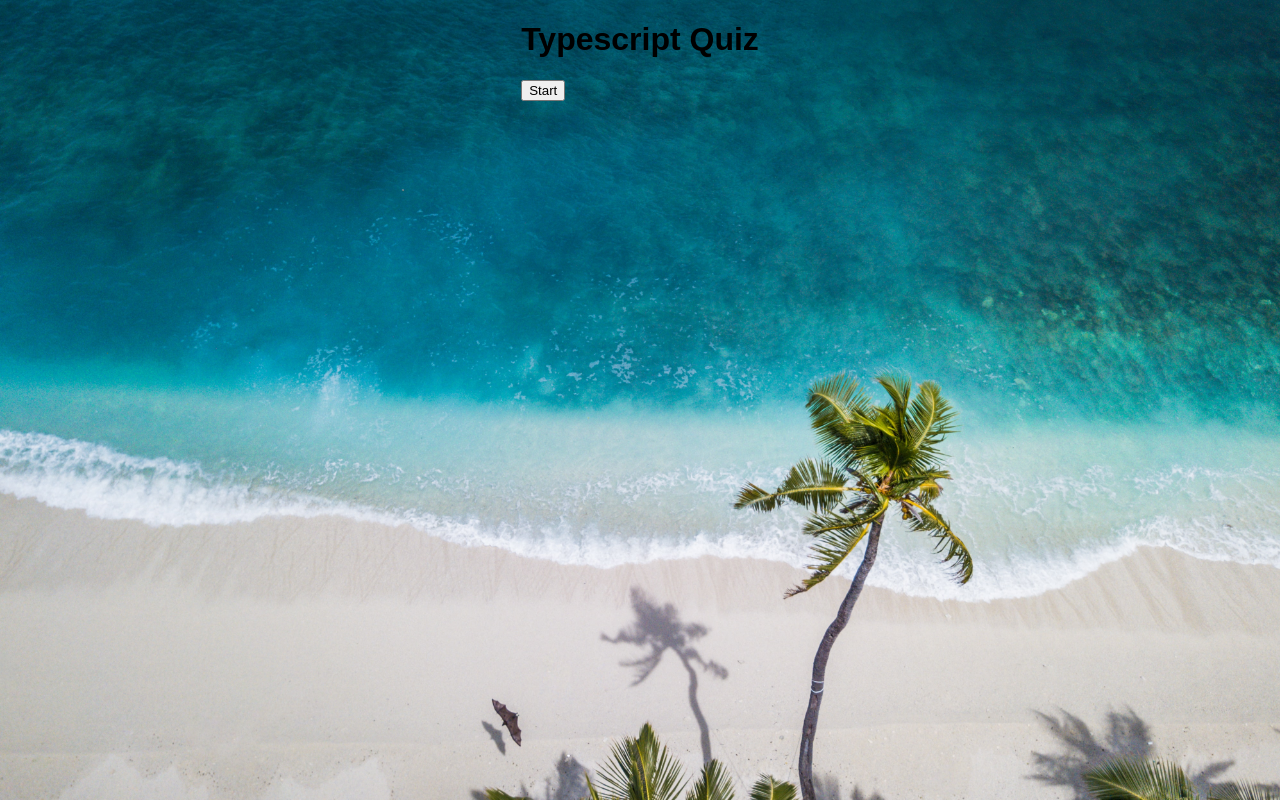
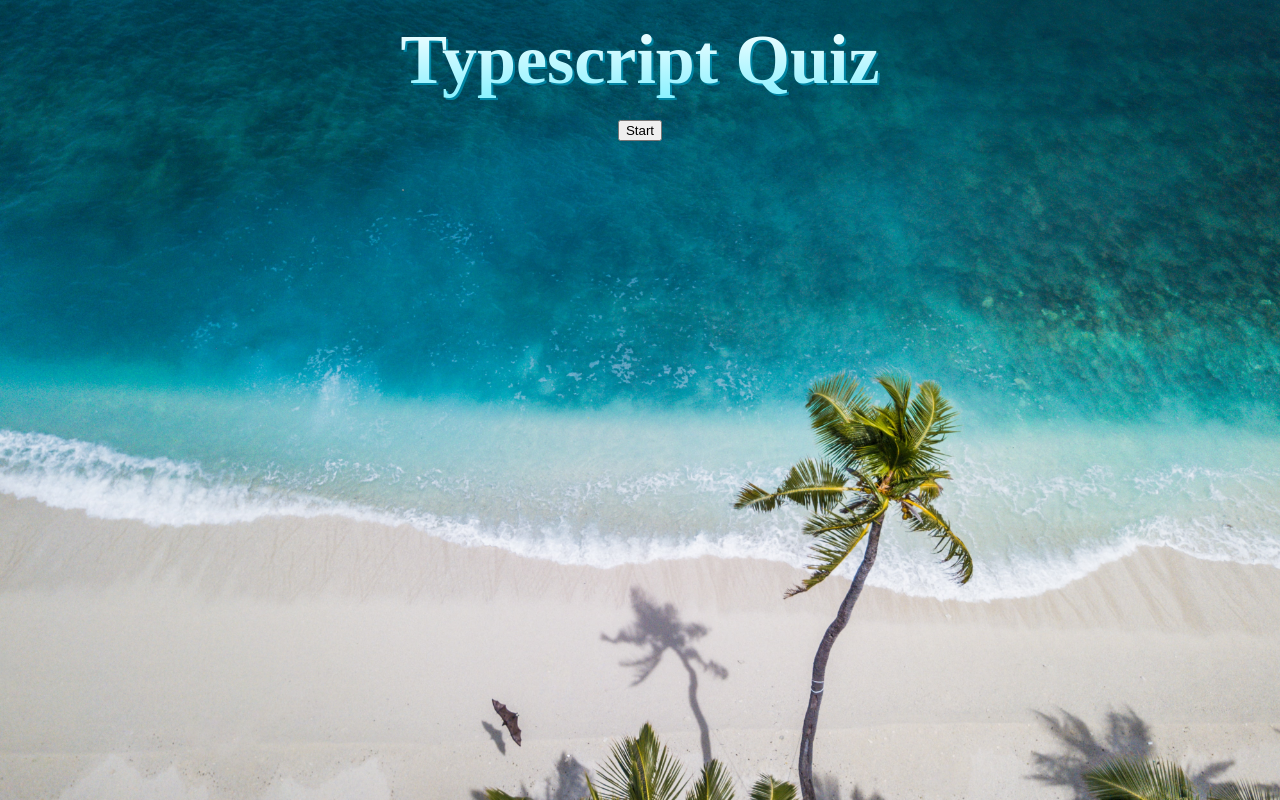
Before and after one commit to gavinquirk/mass-effect-quiz, a React (Create React App) app: page / in a window 1280 px wide. Built offline with nearby package versions, Linux system fonts and the light colour scheme; a web font is replaced by a local one.

Commit message:
wrapper styles

```diff
--- a/src/App.styles.ts
+++ b/src/App.styles.ts
@@ -21,3 +21,34 @@
   }
 
 `
+
+export const Wrapper = styled.div`
+  display: flex;
+  flex-direction: column;
+  align-items: center;
+
+  > p {
+    color: #fff;
+  }
+
+  .score {
+    color: #fff;
+    font-size: 2rem;
+    margin: 0;
+  }
+
+  h1 {
+    font-family: Fascinate Inline;
+    background-image: linear-gradient(180deg, #fff, #87f1ff);
+    background-size: 100%;
+    background-clip: text;
+    -webkit-background-clip: text;
+    -webkit-text-fill-color: transparent;
+    -moz-background-clip: text;
+    -moz-text-fill-color: transparent;
+    filter: drop-shadow(2px 2px #0085a3);
+    font-size: 70px;
+    text-align: center;
+    margin: 20px;
+  }
+`
--- a/src/App.tsx
+++ b/src/App.tsx
@@ -3,7 +3,8 @@
 import QuestionCard from './components/QuestionCard';
 
 // Styles
-import {GlobalStyles} from './App.styles'
+import {GlobalStyles, Wrapper} from './App.styles'
+
 
 // Types
 import { QuestionState, Difficulty } from './API';
@@ -74,7 +75,7 @@
   return (
     <>
     <GlobalStyles />
-    <div className='App'>
+    <Wrapper>
       <h1>Typescript Quiz</h1>
       {gameOver || userAnswers.length === TOTAL_QUESTIONS ? (
         <button className='start' onClick={startQuiz}>
@@ -98,7 +99,7 @@
         Next Question
       </button>
       ) : null}
-    </div>
+    </Wrapper>
     </>
   );
 };
```
